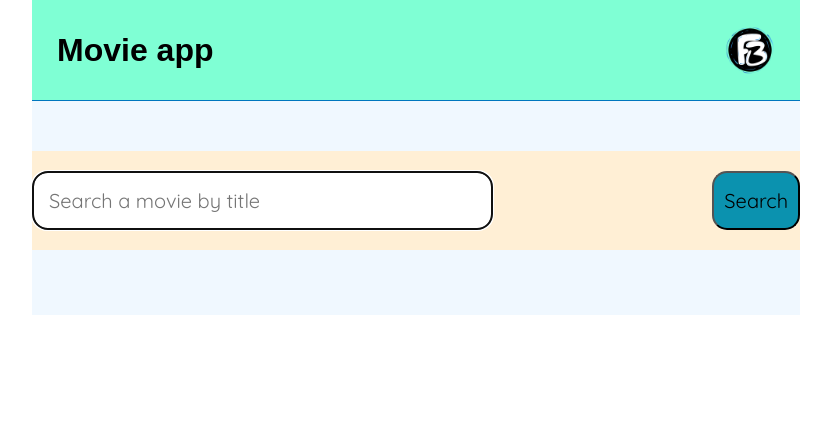
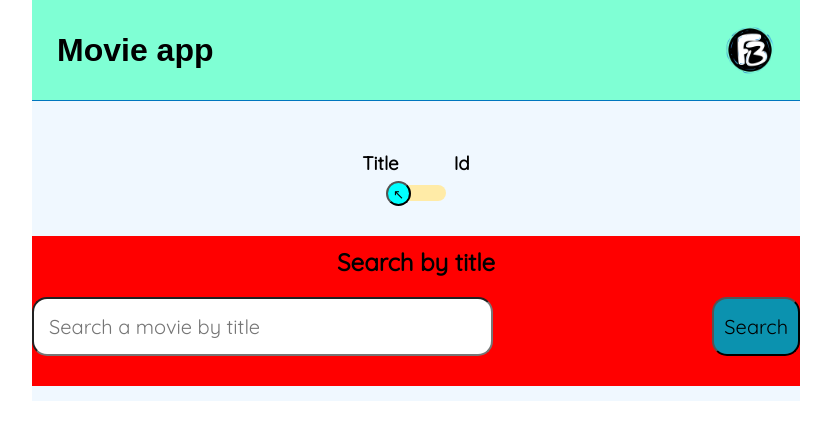
Before and after one commit to Fabbeiru/MovieApp, a React (Create React App) app: page / in a window 1280 px wide. Shown: the top 440 px of the page, without its empty margins (224-1055 px from the left). Built offline with nearby package versions, Linux system fonts and the light colour scheme; no server answers; the HTML template or start-up script is replaced by a standard one; a web font is replaced by a local one.

Commit message:
User can now search either by title or id

```diff
--- a/src/App.tsx
+++ b/src/App.tsx
@@ -9,6 +9,11 @@ function App() {
 
   const [query, setQuery] = useState<string>("");
   const [userInput, setUserInput] = useState<string>("");
+  const [prueba, setPrueba] = useState<boolean>(false);
+
+  const handleClick = () => {
+      setPrueba(!prueba);
+  }
 
   const handleSubmit = (e: FormElement) => {
     e.preventDefault(); // Avoid default behaviour of a form -> reload page
@@ -23,7 +28,12 @@ function App() {
 
   useEffect(() => {
     const getMovies = async () => {
-      const response = await fetch("http://www.omdbapi.com/?s=" + query + "&apikey=" + apiKey);
+      var response: Response;
+      if (!prueba) {
+        response = await fetch("http://www.omdbapi.com/?s=" + query + "&apikey=" + apiKey);
+      } else {
+        response = await fetch("http://www.omdbapi.com/?i=" + query + "&apikey=" + apiKey);
+      }
       const data = await response.json();
       console.log(data);
     }
@@ -40,14 +50,34 @@ function App() {
           <img className='logo' src={ logo } alt="Fabbeiru's logo" />
         </header>
 
-        <form className='input-form' onSubmit={handleSubmit}>
-            <input type="text" placeholder='Search a movie by title' autoFocus
-              value={userInput} onChange={(e) => setUserInput(e.target.value)}/>
-            <button type="submit" className='input-button' title="Create task">Search</button>
-        </form>
+        <div className="input-form-wrapper">
+          <div className="search-by-wrapper">
+            <h3>Title Id</h3>
+            <span>
+              <button className={ "" + (prueba ? "flip-button flip2" : "flip-button") } onClick={handleClick}>↖</button>
+            </span>
+          </div>
 
-        <div className="result-wrapper">
-
+          <div className="scene">
+              <div className={ "" + (prueba ? "card flip" : "card") }>
+                  <div className="card__face card__face--front">
+                    <h2>Search by title</h2>
+                    <form className='input-form' onSubmit={handleSubmit}>
+                      <input type="text" placeholder='Search a movie by title' autoFocus
+                        value={userInput} onChange={(e) => setUserInput(e.target.value)}/>
+                      <button type="submit" className='input-button' title="Create task">Search</button>
+                    </form>
+                  </div>
+                  <div className="card__face card__face--back">
+                    <h2>Search by id</h2>
+                    <form className='input-form' onSubmit={handleSubmit}>
+                      <input type="text" placeholder='Search a movie by Id (e.g. tt0121766)' autoFocus
+                        value={userInput} onChange={(e) => setUserInput(e.target.value)}/>
+                      <button type="submit" className='input-button' title="Create task">Search</button>
+                    </form>
+                  </div>
+              </div>
+          </div>
         </div>
       </div>
     </div>
--- a/src/index.css
+++ b/src/index.css
@@ -16,7 +16,7 @@
 
 .wrapper {
   z-index: 0;
-  width: 80%;
+  width: 90%;
   display: flex;
   align-items: center;
   justify-content: center;
@@ -43,12 +43,19 @@ header h1 {
   width: 50px;
 }
 
+
+.input-form-wrapper {
+  width: 100%;
+  display: flex;
+  flex-direction: column;
+  row-gap: 25px;
+}
+
 .input-form {
   width: 100%;
   padding: 20px 0;
   display: flex;
   justify-content: space-between;
-  background-color: papayawhip;
 }
 
 .input-form input {
@@ -96,3 +103,89 @@ header h1 {
     width: 60%;
   }
 }
+
+
+.search-by-wrapper {
+  display: flex;
+  align-items: center;
+  justify-content: center;
+  flex-direction: column;
+}
+.search-by-wrapper h3 {
+  word-spacing: 50px;
+}
+.search-by-wrapper button {
+  position: absolute;
+  display: block;
+  width: 25px;
+  height: 25px;
+  top: -25%;
+  border-radius: 50%;
+}
+.search-by-wrapper span {
+  position: relative;
+  display: block;
+  text-align: center;
+  width: 60px;
+  height: 16px;
+  border-radius: 8px;
+  padding: 0;
+  margin: 10px auto;
+  cursor: pointer;
+  background-color: #ffeba7;
+}
+
+
+.scene {
+  width: 100%;
+  height: 150px;
+  perspective: 750px;
+  margin-bottom: 15px;
+}
+
+.card {
+  width: 100%;
+  height: 100%;
+  display: flex;
+  align-items: center;
+  justify-content: center;
+  flex-direction: column;
+  transition: transform 1s;
+  transform-style: preserve-3d;
+  cursor: pointer;
+  position: relative;
+}
+
+.flip {
+  transform: rotateY(180deg);
+}
+
+.flip-button {
+  background-color: aqua;
+  transition: all 0.5s ease;
+}
+
+.flip2 {
+  transform: translateX(44px) rotate(-270deg);
+}
+
+.card__face {
+  position: absolute;
+  width: 100%;
+  height: 100%;
+  display: flex;
+  align-items: center;
+  justify-content: center;
+  flex-direction: column;
+  -webkit-backface-visibility: hidden;
+  backface-visibility: hidden;
+}
+
+.card__face--front {
+  background: red;
+}
+
+.card__face--back {
+  background: blue;
+  transform: rotateY(180deg);
+}
```
